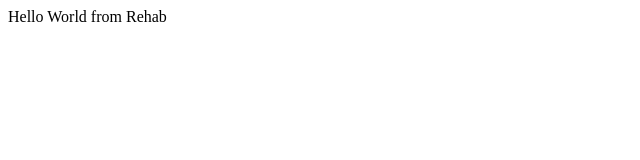
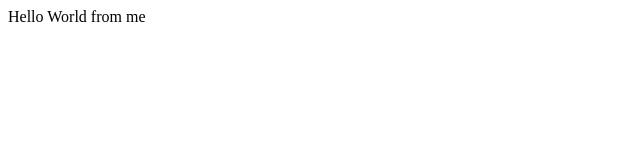
Before and after one commit to RehabIftikhar/React-Bootcamp, a plain HTML site: page index.html in a window 1280 px wide. Shown: the full height of the page, 0-640 px from the left. Drawn offline with Linux system fonts and the light colour scheme.

Commit message:
updated index.html
me

```diff
--- a/index.html
+++ b/index.html
@@ -5,7 +5,7 @@
 </head>
 <body>
     <div>
-        Hello World from Rehab
+        Hello World from me
     </div>
 
 </body>
```
